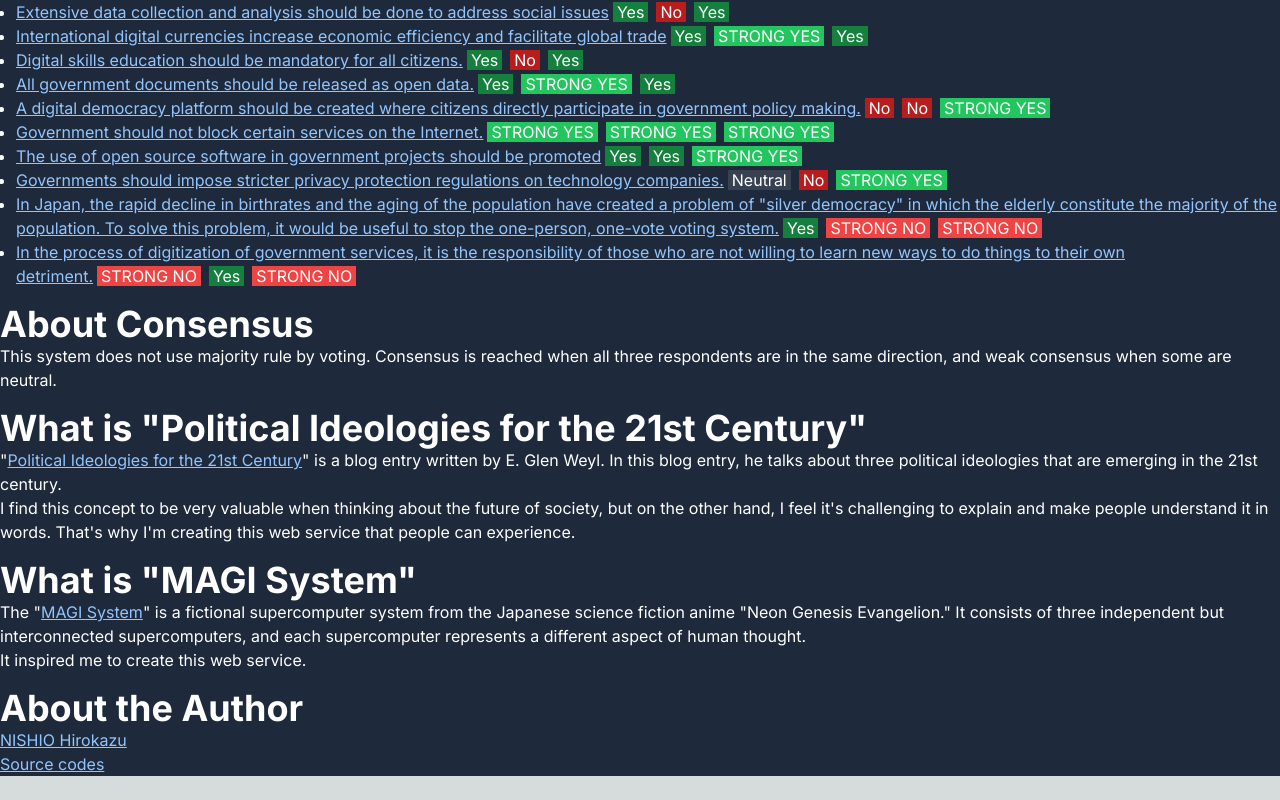
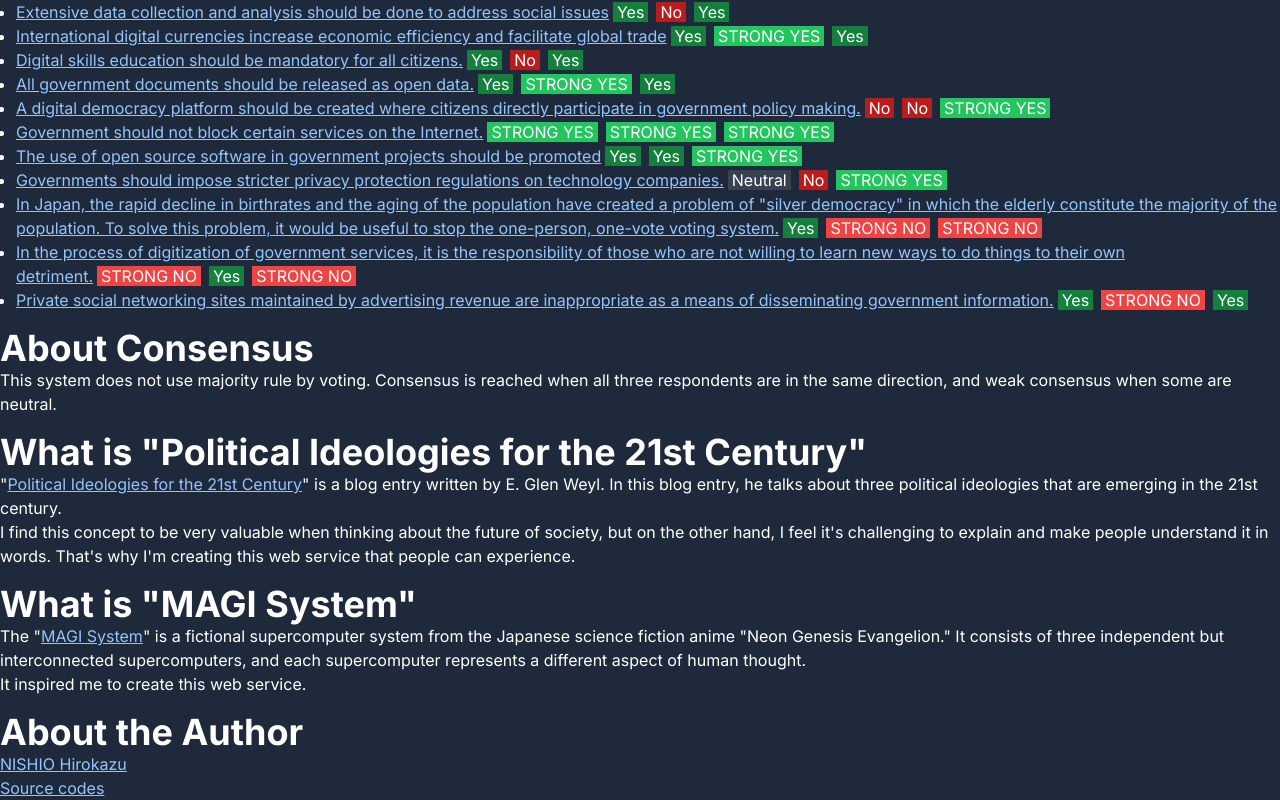
Before and after one commit to nishio/magi, a Next.js app: page / in a window 1280 px wide. Shown: the part 676-1476 px from the top of the page. Before the commit the page ends 1452 px from the top, so only its background shows below. Built offline with nearby package versions, Linux system fonts and the light colour scheme.

Commit message:
more data

```diff
--- a/src/app/data.ts
+++ b/src/app/data.ts
@@ -322,6 +322,25 @@ export const discussions: Discussion[] = [
       },
     ],
   },
+  {
+    id: "18",
+    topic:
+      "Private social networking sites maintained by advertising revenue are inappropriate as a means of disseminating government information.",
+    viewpoints: [
+      {
+        name: "Synthetic Technocracy",
+        text: "Yes, advertising-driven private social networking sites are not ideal platforms for distributing government information. Such platforms are mainly designed to keep users engaged for longer to maximize ad revenue. This can lead to an environment abundant in sensational, but not necessarily accurate or important, content. In contrast, government information needs to be presented objectively and plainly, with a focus on accuracy and comprehensibility for all citizens. Additionally, private platforms can have different access and understanding levels across different groups, leading to inequality in information distribution. A publicly available and maintained system would better serve to broadcast such critical data.",
+      },
+      {
+        name: "Corporate Libertarianism",
+        text: "STRONG NO. Government information needs to be accessible to all citizens, and social networking sites provide a convenient, wide-reaching platform for disseminating such info. As these social media platforms are mainly financed by advertising revenues, they can provide this service without drawing off important government funds. The more decentralized the information distribution, the less control and potential for information manipulation by the government, aligning well with corporate libertarianism views. By partnering with private entities, the government can leverage their innovative strategies and reach without extra bureaucracy or costs.",
+      },
+      {
+        name: "Digital Democracy",
+        text: "Yes, I agree that private social networking sites maintained by advertising revenue are inappropriate as a means of disseminating government information. Platforms driven by ad revenue may prioritize sensational or highly engaging content to maximize click-through rates, which could bias the dissemination of government information. Also, these private platforms can selectively control content based on their own algorithms and interests rather than impartiality, which contradicts the principles of transparency and inclusiveness in democratic communications. Thus, public platforms that do not rely on ad revenue and ensure equal access to all citizens would be more suitable for sharing government information.",
+      },
+    ],
+  },
   //   {
   //     id: "",
   //     topic: "",
```
